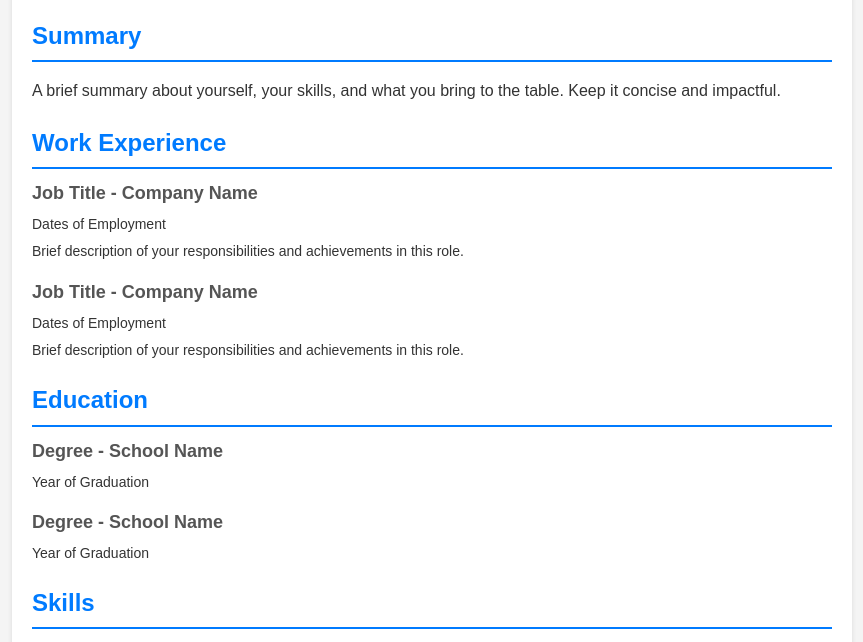
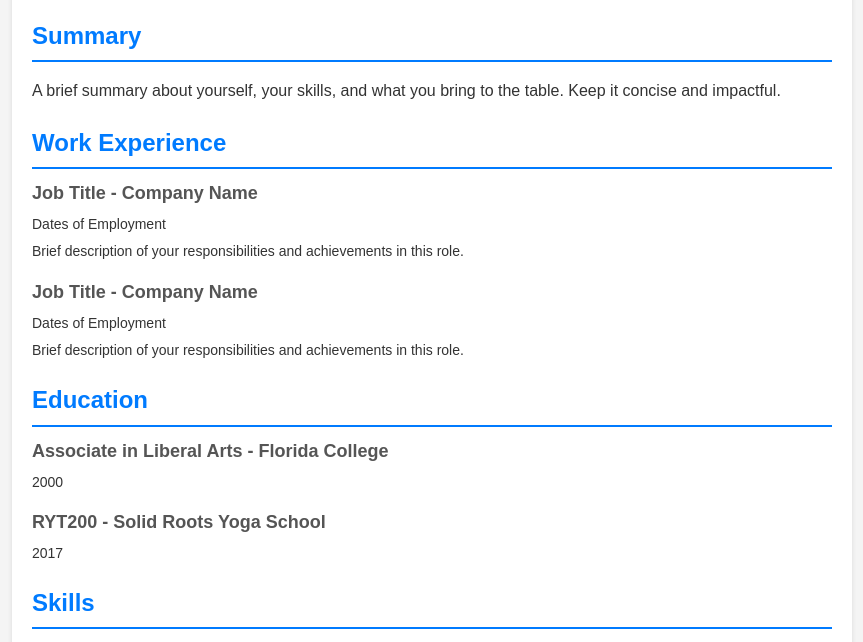
Before and after one commit to Angela-Rene/Angela-Rene.github.io, a plain HTML site: page index.html in a window 1280 px wide. Shown: the part 124-766 px from the top of the page, without its empty margins (208-1071 px from the left). Drawn offline with Linux system fonts and the light colour scheme.

Commit message:
adding education info

```diff
--- a/index.html
+++ b/index.html
@@ -91,6 +91,7 @@
             <section class="section">
                 <h2>Summary</h2>
                 <p>
+
                     A brief summary about yourself, your skills, and what you
                     bring to the table. Keep it concise and impactful.
                 </p>
@@ -117,12 +118,12 @@
             <div class="section">
                 <h2>Education</h2>
                 <div class="item">
-                    <h3>Degree - School Name</h3>
-                    <p>Year of Graduation</p>
+                    <h3>Associate in Liberal Arts - Florida College</h3>
+                    <p>2000</p>
                 </div>
                 <div class="item">
-                    <h3>Degree - School Name</h3>
-                    <p>Year of Graduation</p>
+                    <h3>RYT200 - Solid Roots Yoga School</h3>
+                    <p>2017</p>
                 </div>
             </section>
             <section class="section">
```
